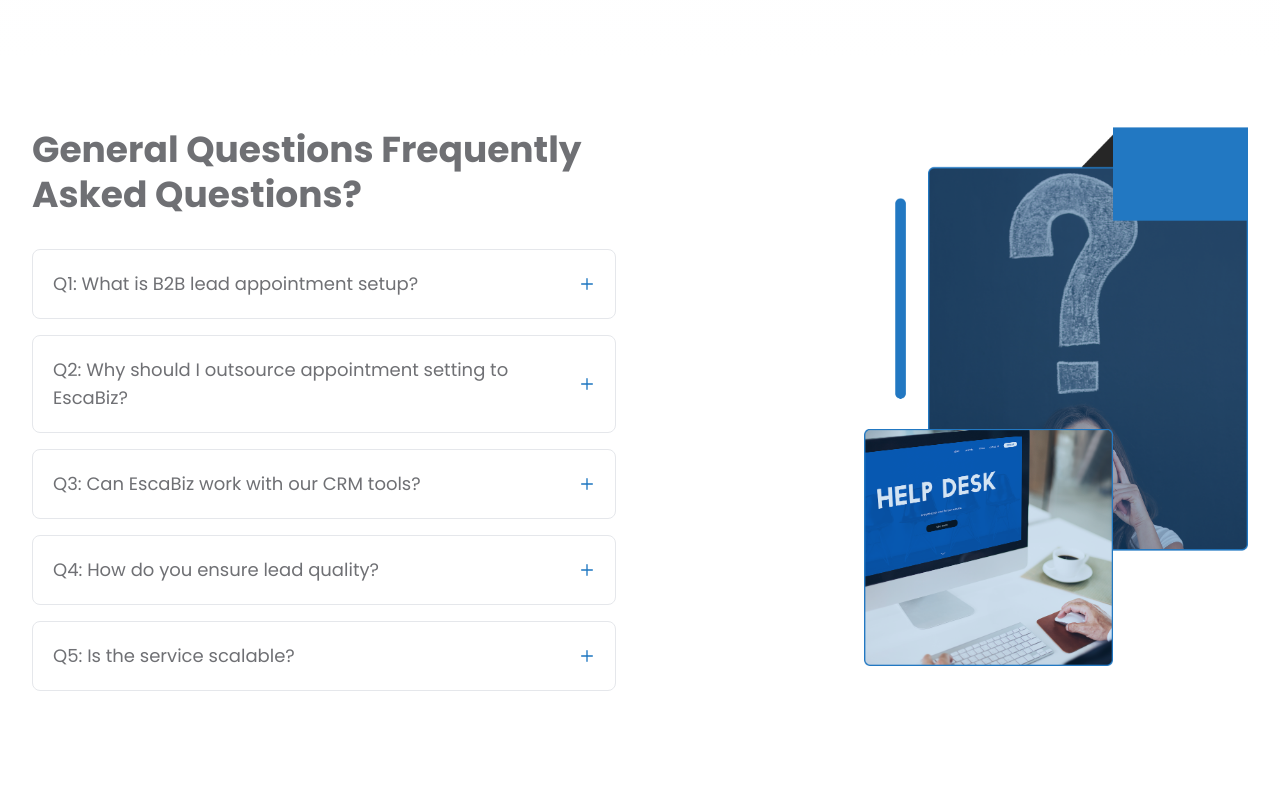
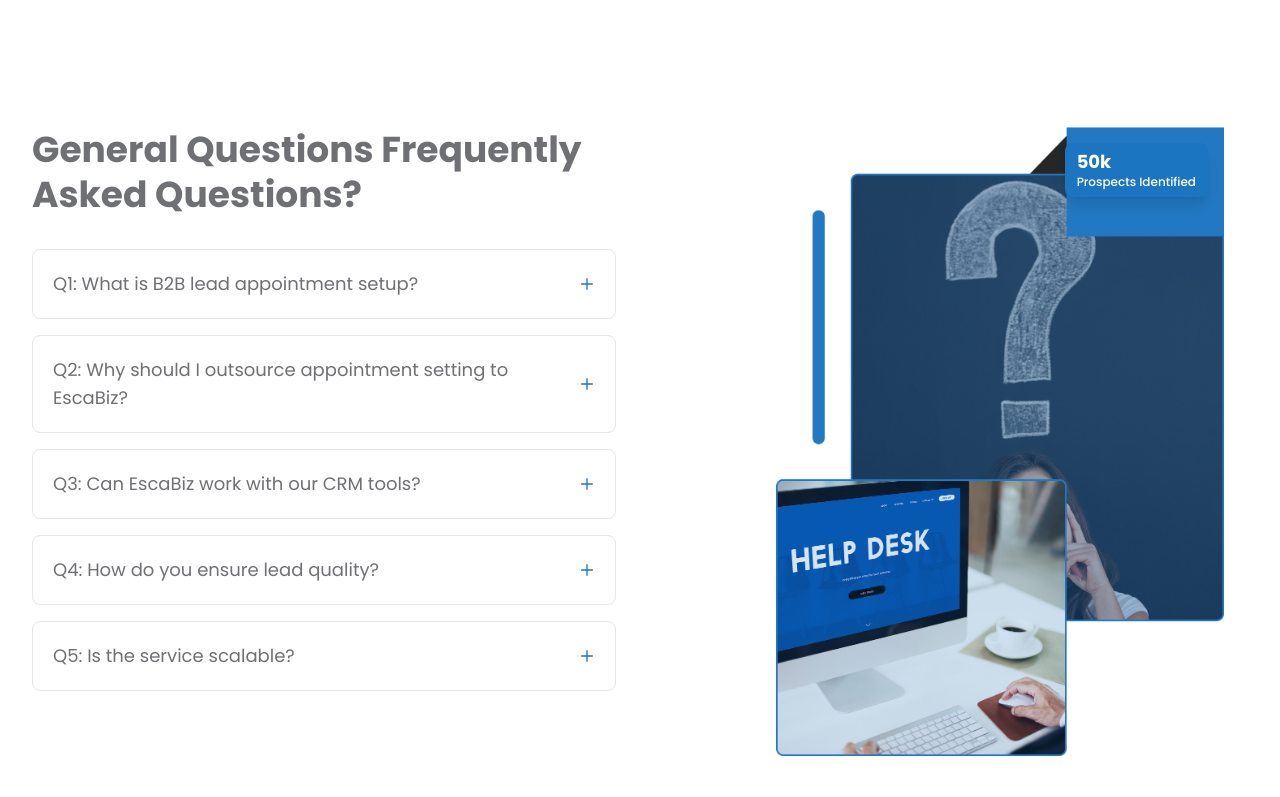
Before and after one commit to Sharmeen-Rauf/escabiz, a Next.js app: page /b2b-appointment-setup in a window 1280 px wide. Shown: the part 4860-5657 px from the top of the page. Built offline with nearby package versions, Linux system fonts and the light colour scheme.

Commit message:
Add Counter Badge and Adjust Image Dimensions in Lead Generation System: introduce a new counter badge displaying '50k Prospects Identified' for enhanced user engagement, and update image dimensions for improved layout consistency.

```diff
--- a/src/app/b2b-appointment-setup/page.tsx
+++ b/src/app/b2b-appointment-setup/page.tsx
@@ -896,15 +896,20 @@ export default function LeadGenerationSystem() {
 
             {/* Right Column: Image */}
             <div className="relative flex items-center justify-center lg:justify-end">
-              <div className="relative w-full max-w-xs lg:max-w-sm">
+              <div className="relative w-full max-w-sm lg:max-w-md mr-4 lg:mr-6">
                 <Image
                   src="/Group%201244832130.png"
                   alt="FAQ Visual"
-                  width={400}
-                  height={400}
+                  width={450}
+                  height={450}
                   className="w-full h-auto object-contain"
                   priority
                 />
+                {/* Counter Badge */}
+                <div className="absolute top-4 right-4 bg-[#1c75c0] rounded-lg px-3 py-2 shadow-lg">
+                  <p className="text-white text-lg font-bold leading-tight">50k</p>
+                  <p className="text-white text-xs font-medium leading-tight">Prospects Identified</p>
+                </div>
               </div>
             </div>
           </div>
```
